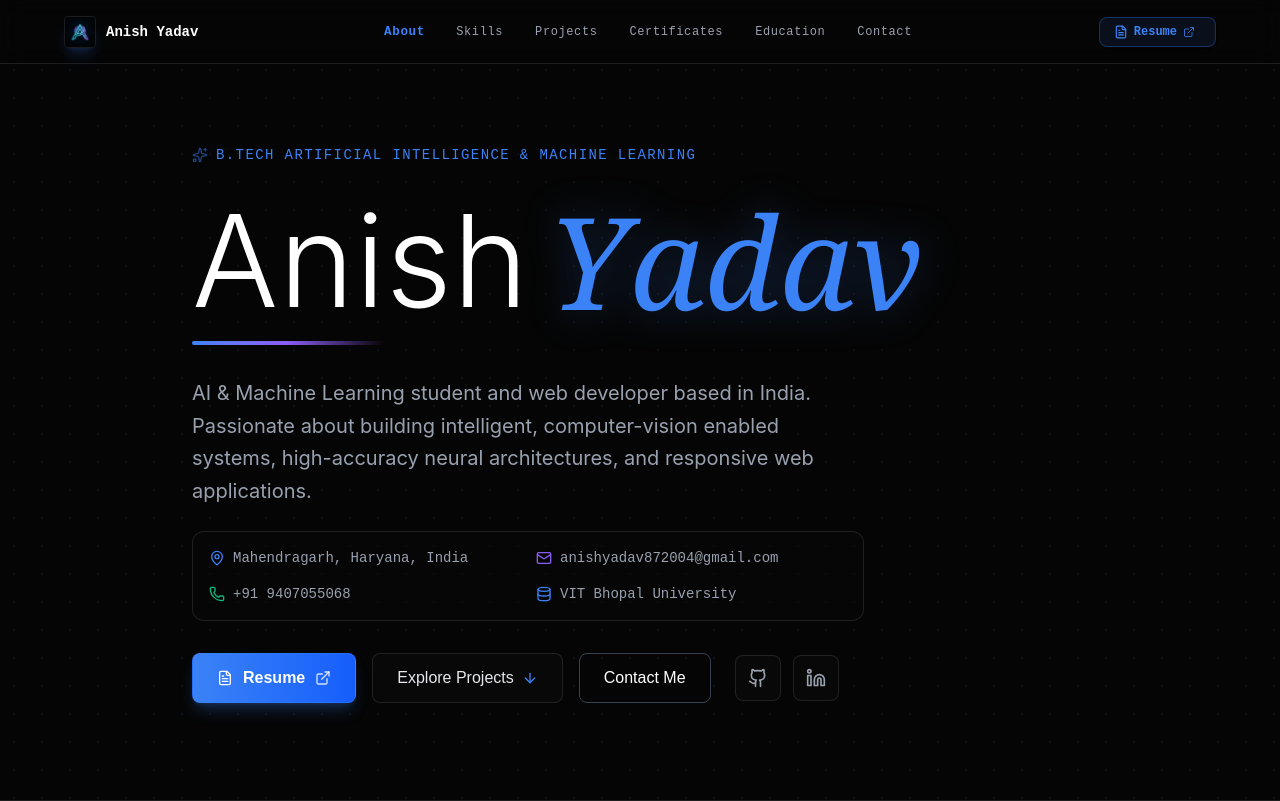
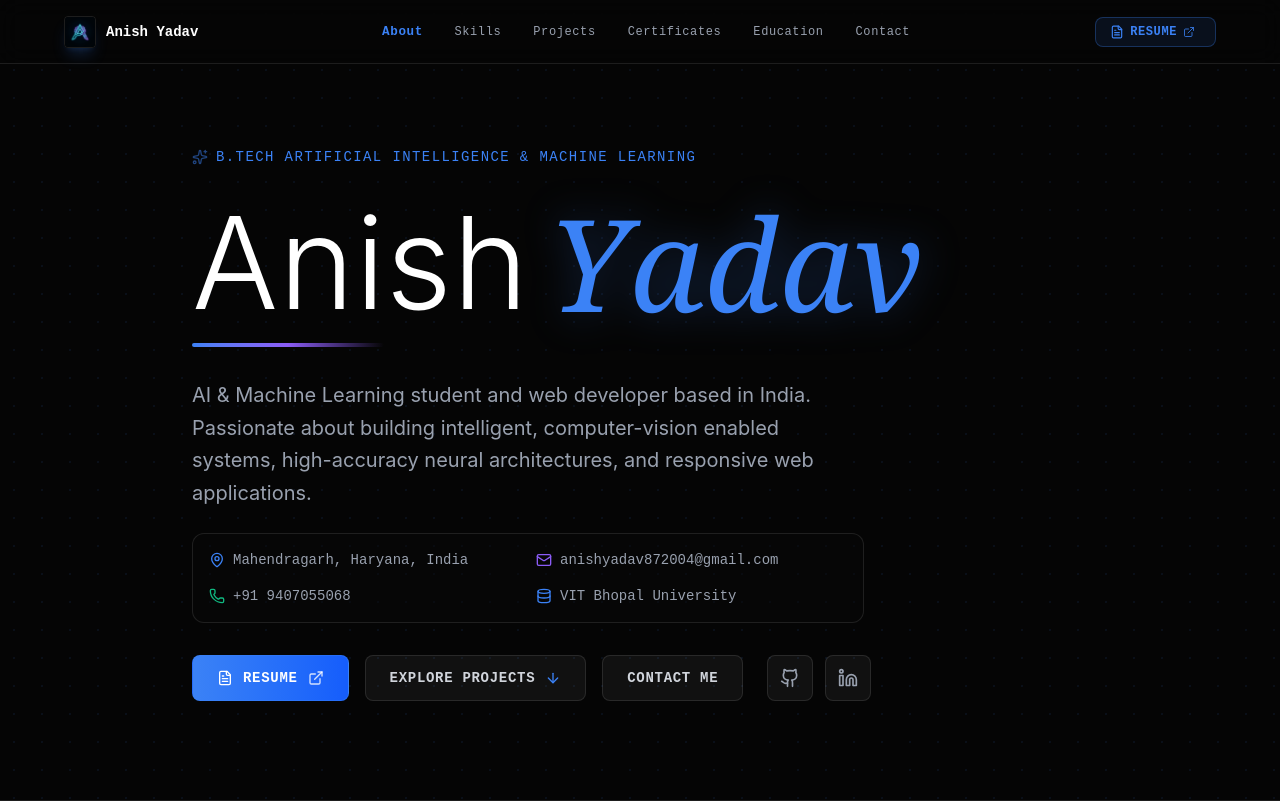
Before and after one commit to ANISHYADAV19/Portfolio, a React (Vite) app: page / in a window 1280 px wide. Shown: the top 801 px of the page. Built offline with nearby package versions, Linux system fonts and the light colour scheme.

Commit message:
Refactor button components across the application to use a new reusable Button component

```diff
--- a/src/App.tsx
+++ b/src/App.tsx
@@ -8,6 +8,7 @@ import Projects from "./components/Projects";
 import Certifications from "./components/Certifications";
 import Education from "./components/Education";
 import Contact from "./components/Contact";
+import Button from "./components/Button";
 
 const RESUME_URL = "https://drive.google.com/file/d/1-1WU6cFsLirmsw_ofJd9caE2BrMiznUI/view?usp=sharing";
 
@@ -208,16 +209,17 @@ export default function App() {
 
           {/* Top Resume CTA */}
           <div className="hidden md:flex items-center text-[11px] font-mono text-gray-500">
-            <button
+            <Button
               onClick={handleOpenResume}
-              className="px-3.5 py-1.5 bg-cyber-blue/10 hover:bg-cyber-blue/20 text-cyber-blue border border-cyber-blue/30 rounded-lg transition font-mono text-xs flex items-center space-x-1.5 cursor-pointer hover:border-cyber-blue shadow-sm"
+              variant="secondary"
+              size="sm"
               title="View Resume"
             >
               <FileText className="w-3.5 h-3.5 text-cyber-blue" aria-hidden="true" />
-              <span className="font-semibold">Resume</span>
+              <span>Resume</span>
               <ExternalLink className="w-3 h-3 text-cyber-blue/80" aria-hidden="true" />
               <span className="sr-only">(opens in a new tab)</span>
-            </button>
+            </Button>
           </div>
 
           {/* Mobile Menu Toggle Button */}
@@ -261,18 +263,20 @@ export default function App() {
             ))}
 
             {/* Mobile Resume CTA */}
-            <button
+            <Button
               onClick={() => {
                 setIsMobileMenuOpen(false);
                 handleOpenResume();
               }}
-              className="w-full py-3 mt-2 bg-gradient-to-r from-cyber-blue to-blue-600 text-white font-display font-semibold rounded-lg flex items-center justify-center space-x-2 shadow-lg shadow-cyber-blue/20 cursor-pointer"
+              variant="primary"
+              size="lg"
+              className="w-full mt-2"
             >
               <FileText className="w-4 h-4" aria-hidden="true" />
               <span>Resume</span>
               <ExternalLink className="w-4 h-4" aria-hidden="true" />
               <span className="sr-only">(opens in a new tab)</span>
-            </button>
+            </Button>
 
             {/* Mobile system status metadata */}
             <div className="pt-8 text-xs font-mono text-gray-500">
--- /dev/null
+++ b/src/components/Button.tsx
@@ -0,0 +1,86 @@
+import { forwardRef, type ReactNode, type ButtonHTMLAttributes, type AnchorHTMLAttributes, type MouseEvent } from "react";
+
+export interface ButtonProps extends Omit<ButtonHTMLAttributes<HTMLButtonElement>, "onClick"> {
+  children: ReactNode;
+  variant?: "primary" | "secondary" | "ghost" | "danger";
+  size?: "sm" | "md" | "lg";
+  href?: string;
+  className?: string;
+  onClick?: (e: MouseEvent<HTMLElement>) => void;
+  // Anchor attributes:
+  target?: string;
+  rel?: string;
+  referrerPolicy?: React.HTMLAttributeReferrerPolicy;
+}
+
+export const Button = forwardRef<any, ButtonProps>(
+  (
+    {
+      children,
+      variant = "primary",
+      size = "md",
+      href,
+      className = "",
+      onClick,
+      disabled,
+      type = "button",
+      ...props
+    },
+    ref
+  ) => {
+    const baseStyles =
+      "font-mono font-semibold uppercase tracking-wider rounded-lg transition-all duration-300 inline-flex items-center justify-center cursor-pointer select-none disabled:opacity-50 disabled:cursor-not-allowed disabled:pointer-events-none";
+
+    const variantStyles = {
+      primary:
+        "bg-gradient-to-r from-cyber-blue to-blue-600 text-white border border-cyber-blue/40 hover:from-blue-500 hover:to-cyber-blue hover:shadow-lg hover:shadow-cyber-blue/20 transform hover:-translate-y-0.5",
+      secondary:
+        "bg-cyber-blue/10 text-cyber-blue border border-cyber-blue/30 hover:bg-cyber-blue/20 hover:border-cyber-blue hover:text-white",
+      ghost:
+        "bg-white/5 hover:bg-white/10 text-gray-300 hover:text-white border border-white/10 hover:border-cyber-blue/40",
+      danger:
+        "bg-red-500/10 hover:bg-red-500/20 text-red-400 hover:text-red-300 border border-red-500/30",
+    };
+
+    const hasCustomPadding = /\bp[xy]?-[\d.]+/.test(className);
+
+    const sizeStyles = {
+      sm: hasCustomPadding ? "text-xs space-x-1.5" : "px-3.5 py-1.5 text-xs space-x-1.5",
+      md: hasCustomPadding ? "text-xs space-x-2" : "px-5 py-2.5 text-xs space-x-2",
+      lg: hasCustomPadding ? "text-sm space-x-2.5" : "px-6 py-3 text-sm space-x-2.5",
+    };
+
+    const combinedClasses = `${baseStyles} ${variantStyles[variant]} ${sizeStyles[size]} ${className}`;
+
+    if (href) {
+      const anchorProps = props as Omit<AnchorHTMLAttributes<HTMLAnchorElement>, "onClick">;
+      return (
+        <a
+          href={href}
+          onClick={onClick as any}
+          className={combinedClasses}
+          ref={ref}
+          {...anchorProps}
+        >
+          {children}
+        </a>
+      );
+    }
+
+    return (
+      <button
+        type={type}
+        disabled={disabled}
+        onClick={onClick as any}
+        className={combinedClasses}
+        ref={ref}
+        {...props}
+      >
+        {children}
+      </button>
+    );
+  }
+);
+
+Button.displayName = "Button";
+export default Button;
--- a/src/components/Contact.tsx
+++ b/src/components/Contact.tsx
@@ -1,6 +1,7 @@
 import { useState, useEffect, FormEvent } from "react";
 import { motion, AnimatePresence } from "motion/react";
 import { Send, CheckCircle2, ShieldAlert, Cpu, Mail } from "lucide-react";
+import Button from "./Button";
 
 export default function Contact() {
   const [name, setName] = useState("");
@@ -165,24 +166,26 @@ export default function Contact() {
             </div>
 
             <div className="pt-2 flex flex-wrap items-center justify-between gap-3">
-              <button
+              <Button
                 type="submit"
                 disabled={isSending}
-                className="px-6 py-2.5 bg-cyber-blue hover:bg-cyber-blue/90 disabled:bg-white/5 disabled:text-gray-500 text-dark-bg text-xs font-mono font-bold rounded transition-all cursor-pointer flex items-center space-x-2"
+                variant="primary"
+                size="md"
               >
                 <Send className="w-3.5 h-3.5" />
                 <span>{isSending ? "Sending..." : "Send Message"}</span>
-              </button>
+              </Button>
 
-              <button
+              <Button
                 type="button"
                 onClick={handleMailtoFallback}
-                className="px-4 py-2.5 bg-white/5 hover:bg-white/10 text-gray-300 hover:text-white border border-white/10 text-xs font-mono rounded transition-all cursor-pointer flex items-center space-x-2"
+                variant="ghost"
+                size="md"
                 title="Opens your default email application"
               >
                 <Mail className="w-3.5 h-3.5 text-cyber-blue" />
                 <span>Open in Email App</span>
-              </button>
+              </Button>
             </div>
           </form>
 
--- a/src/components/Hero.tsx
+++ b/src/components/Hero.tsx
@@ -1,5 +1,6 @@
 import { motion } from "motion/react";
 import { Github, Linkedin, Mail, MapPin, Phone, Database, ArrowDown, Sparkles, ExternalLink, FileText } from "lucide-react";
+import Button from "./Button";
 
 interface HeroProps {
   onScrollToContact: () => void;
@@ -168,60 +169,66 @@ export default function Hero({ onScrollToContact, onScrollToProjects, onOpenResu
             transition={{ duration: 0.6, delay: 1.0 }}
             className="flex flex-wrap gap-4 items-center pt-2"
           >
-            <button
+            <Button
               id="cta-resume-btn"
               onClick={onOpenResume}
-              className="px-6 py-3 bg-gradient-to-r from-cyber-blue to-blue-600 hover:from-blue-500 hover:to-cyber-blue text-white font-display font-semibold rounded-lg transition-all duration-300 transform hover:-translate-y-0.5 shadow-lg shadow-cyber-blue/25 hover:shadow-cyber-blue/40 flex items-center space-x-2.5 cursor-pointer border border-cyber-blue/40 group"
+              variant="primary"
+              size="lg"
+              className="group"
               title="View Resume"
             >
               <FileText className="w-4 h-4 text-white group-hover:scale-110 transition" />
               <span>Resume</span>
               <ExternalLink className="w-4 h-4 text-white/80 group-hover:translate-x-0.5 transition" />
-            </button>
+            </Button>
 
-            <button
+            <Button
               id="cta-projects-btn"
               onClick={onScrollToProjects}
-              className="px-6 py-3 bg-dark-card hover:bg-gray-800 text-gray-200 hover:text-white font-display font-medium rounded-lg border border-white/10 hover:border-cyber-blue/40 transition-all duration-300 flex items-center space-x-2 cursor-pointer"
+              variant="ghost"
+              size="lg"
             >
               <span>Explore Projects</span>
               <ArrowDown className="w-4 h-4 text-cyber-blue" />
-            </button>
+            </Button>
 
-            <button
+            <Button
               id="cta-contact-btn"
               onClick={onScrollToContact}
-              className="px-6 py-3 bg-transparent hover:bg-gray-800/40 text-white font-display border border-gray-700 hover:border-gray-500 rounded-lg transition-all duration-300 cursor-pointer"
+              variant="ghost"
+              size="lg"
             >
               Contact Me
-            </button>
+            </Button>
 
             {/* Socials */}
             <div className="flex space-x-3 sm:ml-2">
-              <a
+              <Button
                 id="social-github-btn"
                 href="https://github.com/ANISHYADAV19"
                 target="_blank"
                 referrerPolicy="no-referrer"
                 rel="noreferrer"
-                className="p-3 bg-dark-card border border-white/10 hover:border-cyber-blue hover:text-cyber-blue rounded-lg transition duration-300 text-gray-400"
+                variant="ghost"
+                className="p-3 text-gray-400 hover:text-cyber-blue hover:border-cyber-blue"
                 aria-label="GitHub profile (opens in a new tab)"
                 title="GitHub Profile"
               >
                 <Github className="w-5 h-5" aria-hidden="true" />
-              </a>
-              <a
+              </Button>
+              <Button
                 id="social-linkedin-btn"
                 href="https://www.linkedin.com/in/anish-yadav-dev/"
                 target="_blank"
                 referrerPolicy="no-referrer"
                 rel="noreferrer"
-                className="p-3 bg-dark-card border border-white/10 hover:border-cyber-blue hover:text-cyber-blue rounded-lg transition duration-300 text-gray-400"
+                variant="ghost"
+                className="p-3 text-gray-400 hover:text-cyber-blue hover:border-cyber-blue"
                 aria-label="LinkedIn profile (opens in a new tab)"
                 title="LinkedIn Profile"
               >
                 <Linkedin className="w-5 h-5" aria-hidden="true" />
-              </a>
+              </Button>
             </div>
           </motion.div>
         </div>
```
Also changed, not shown: src/components/Certifications.tsx (+14 -9 lines).
